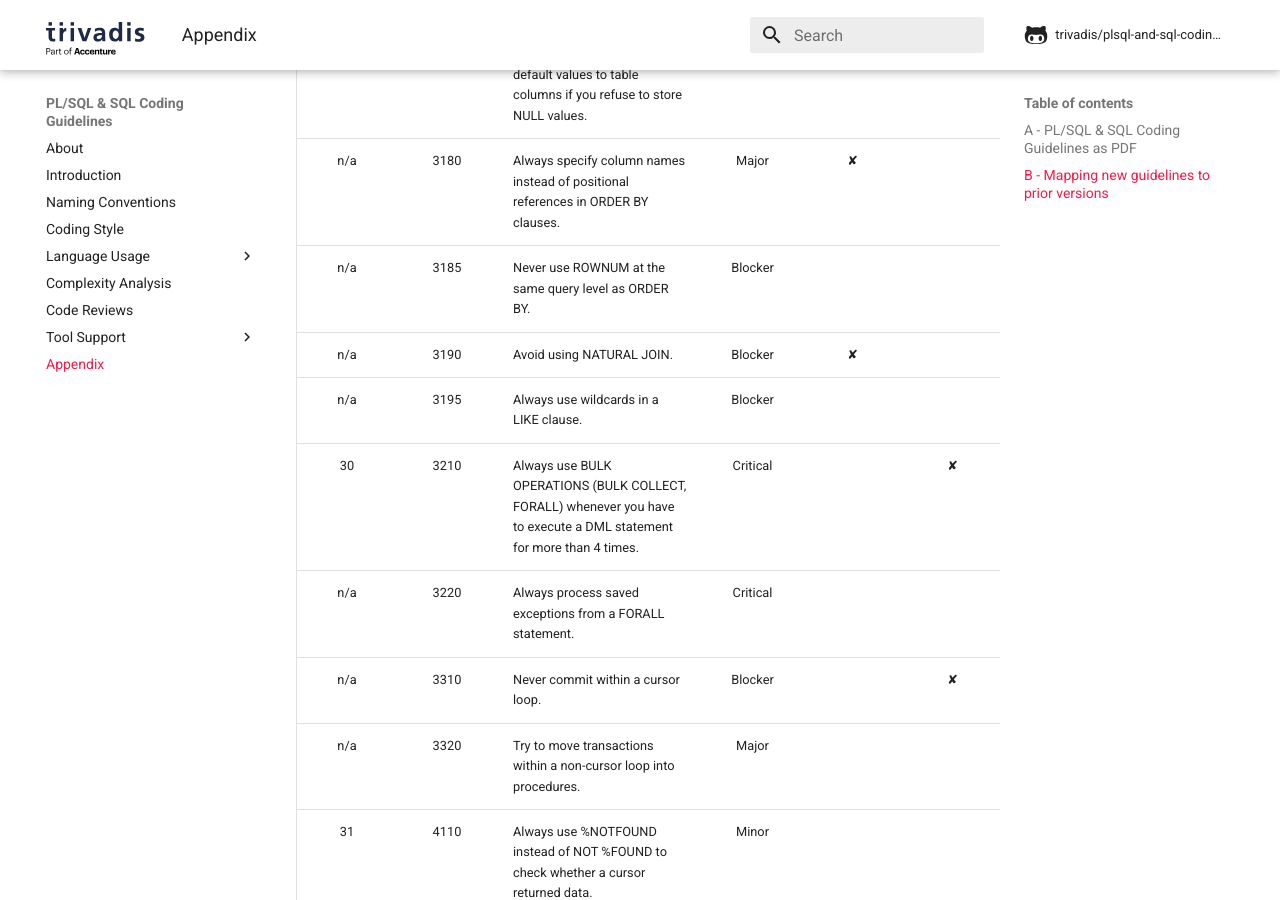
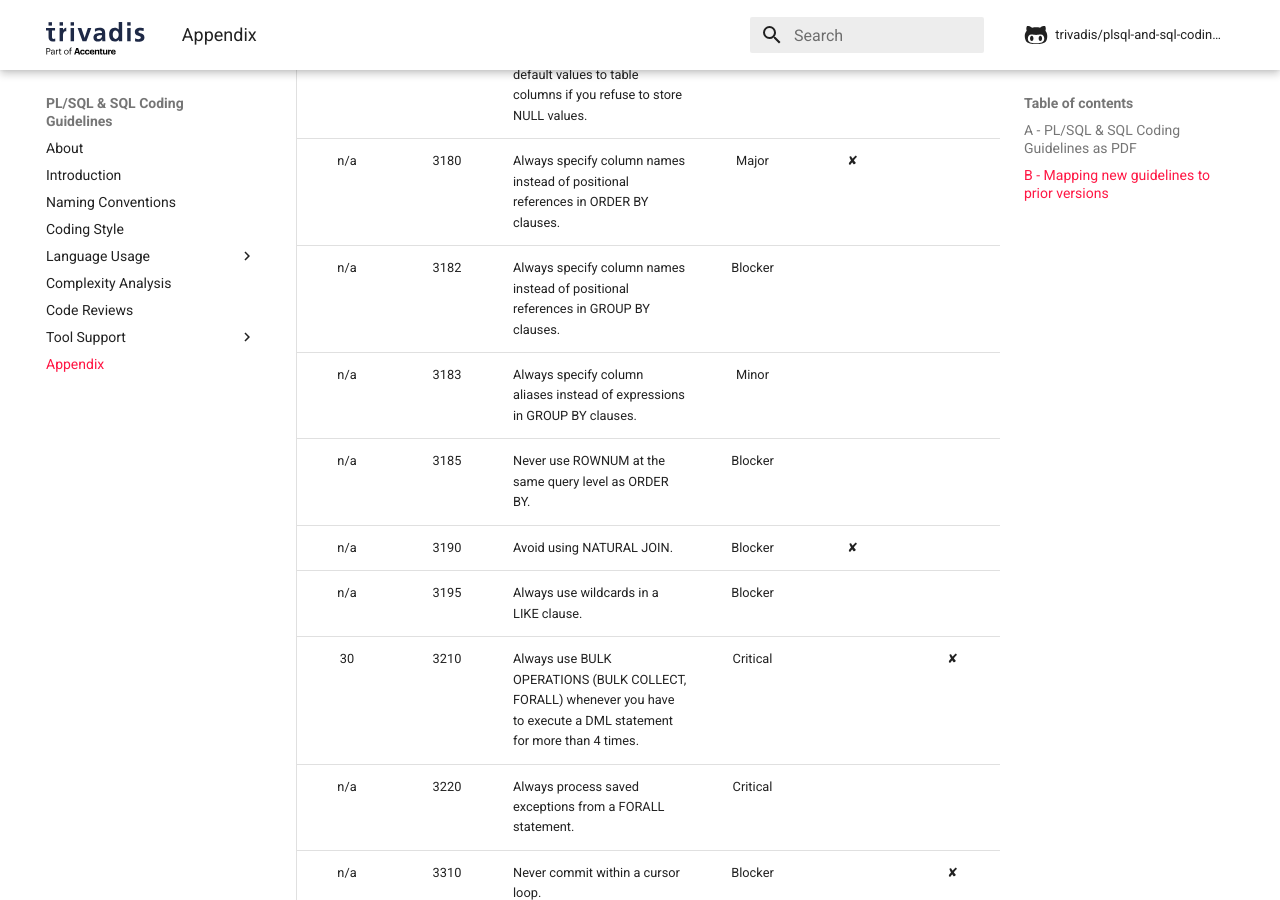
Before and after one commit to Trivadis/plsql-and-sql-coding-guidelines, an MkDocs documentation site: the page built from docs/9-appendix/appendix.md, in a window 1280 px wide and 900 px high, scrolled down 3480 px. Built offline with MkDocs 1.6.1 and Material for MkDocs 9.7.7, drawn with Linux system fonts in a browser that asks for light colours; comment, search, counter and statistics services are not loaded; the version menu is left out.

Commit message:
Fix wrong characteristic in G-3183 and generate appendix

```diff
--- a/docs/9-appendix/appendix.md
+++ b/docs/9-appendix/appendix.md
@@ -54,6 +54,8 @@ n/a | 3150 | Try to use identity columns for surrogate keys. | Critical |  |  |
 n/a | 3160 | Avoid visible virtual columns. | Major |  |  | &#10008; |  | &#10008; |  |  |
 n/a | 3170 | Always use DEFAULT ON NULL declarations to assign default values to table columns if you refuse to store NULL values. | Major |  |  |  |  | &#10008; |  |  |
 n/a | 3180 | Always specify column names instead of positional references in ORDER BY clauses. | Major | &#10008; |  |  |  | &#10008; |  |  |
+n/a | 3182 | Always specify column names instead of positional references in GROUP BY clauses. | Blocker |  |  |  |  | &#10008; |  |  |
+n/a | 3183 | Always specify column aliases instead of expressions in GROUP BY clauses. | Minor |  |  | &#10008; |  |  |  |  |
 n/a | 3185 | Never use ROWNUM at the same query level as ORDER BY. | Blocker |  |  |  |  | &#10008; |  |  | &#10008;
 n/a | 3190 | Avoid using NATURAL JOIN. | Blocker | &#10008; |  |  |  | &#10008; |  |  |
 n/a | 3195 | Always use wildcards in a LIKE clause. | Blocker |  |  | &#10008; |  |  |  |  |
```
Also changed, not shown: docs/4-language-usage/3-dml-and-sql/1-general/g-3183.md (+1 -1 lines).
